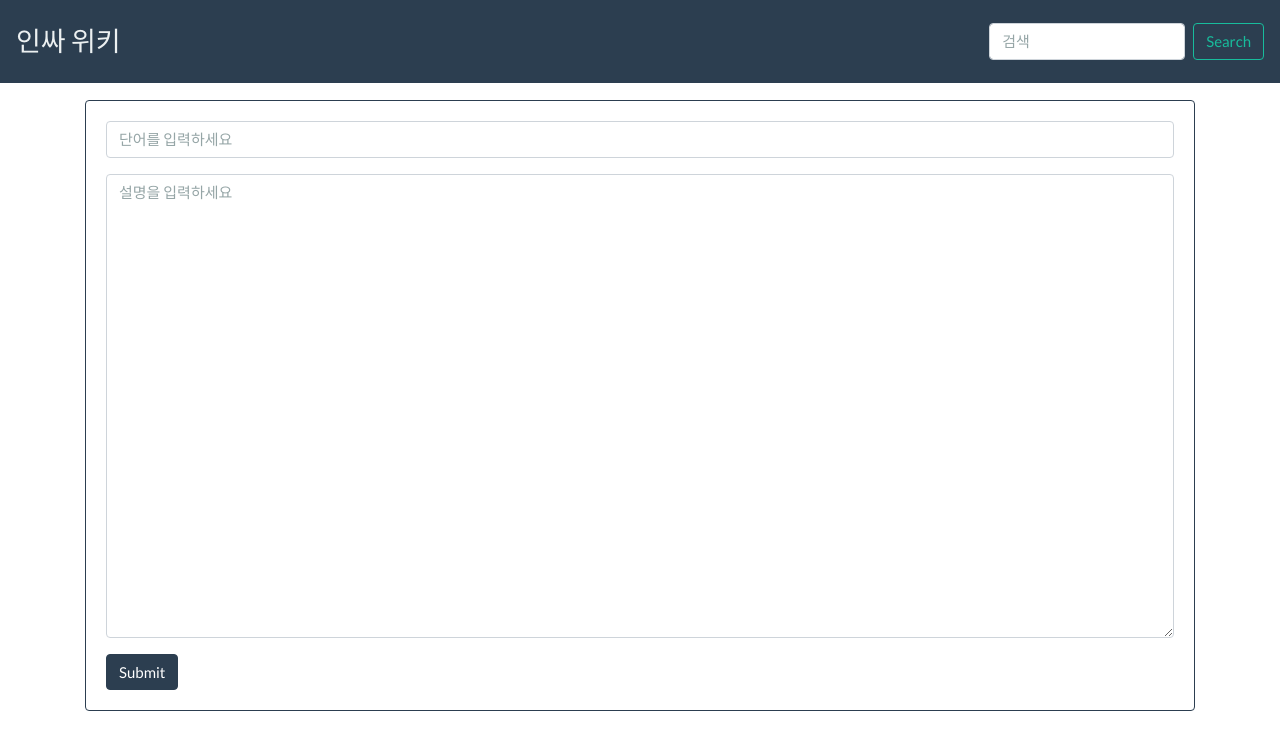
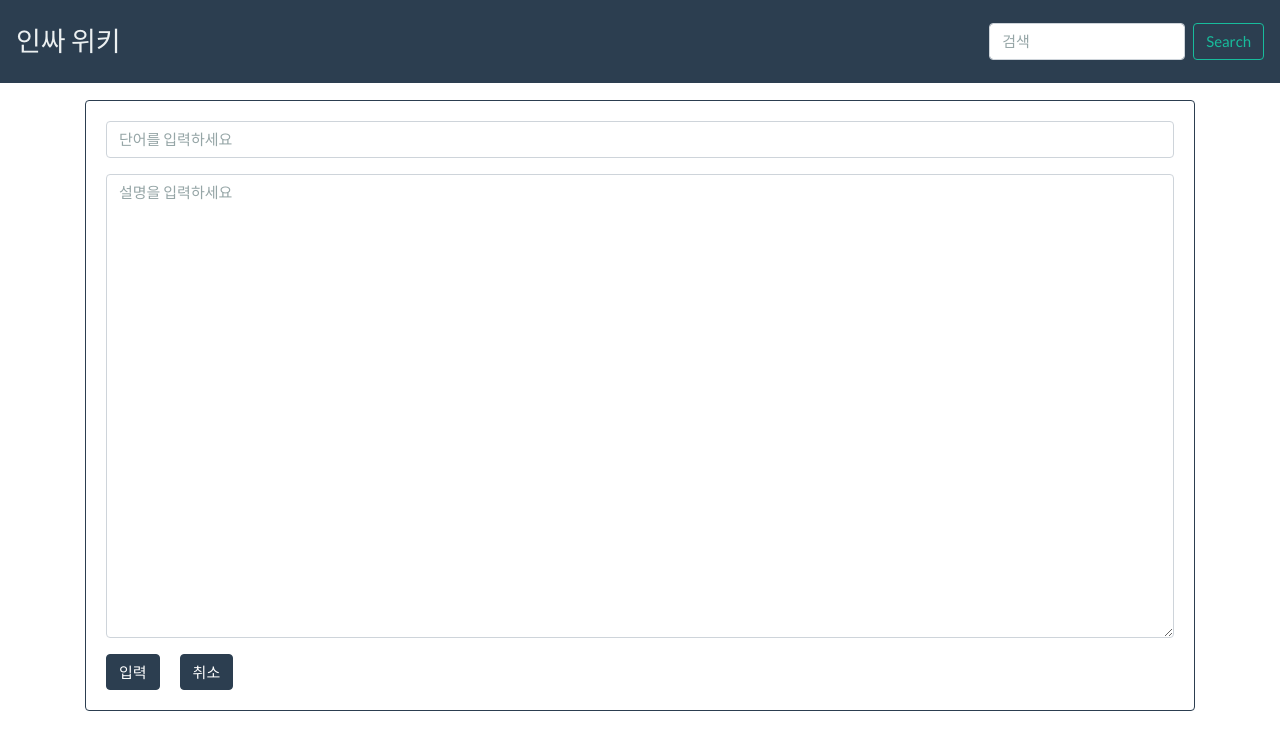
Before and after one commit to SuperWonjune/NadoInssa, a React (Create React App) app in the folder client/: page /create/new-word in a window 1280 px wide. Shown: the top 750 px of the page. Built offline with nearby package versions, Linux system fonts and the light colour scheme.

Commit message:
multi-line fix, cancel button
newWord cancel button added
fixed word page to show multi-line texts

```diff
--- a/client/src/index.css
+++ b/client/src/index.css
@@ -14,3 +14,11 @@ a {
   text-decoration: none;
   color: inherit;
 }
+
+.btn-space {
+  margin-right: 20px;
+}
+
+#p_wrap {
+  white-space: pre-line;
+}
--- a/client/src/newWord/NewWord.js
+++ b/client/src/newWord/NewWord.js
@@ -1,6 +1,8 @@
 import React, {Component} from 'react';
 import {withRouter} from 'react-router-dom';
 import axios from 'axios';
+import '../index.css';
+import {Link} from 'react-router-dom';
 
 class NewWord extends Component {
   constructor(props) {
@@ -67,10 +69,17 @@ class NewWord extends Component {
                 </div>
                 <button
                   disabled={this.state.disabled}
-                  className="btn btn-primary"
+                  className="btn btn-primary btn-space"
                   onClick={() => {this.submit()}}>
-                  Submit
+                  입력
                 </button>
+                <Link to="/">
+                  <button
+                    className="btn btn-primary btn-space">
+                    취소
+                  </button>
+                </Link>
+
               </div>
             </div>
           </div>
--- a/client/src/word/Word.js
+++ b/client/src/word/Word.js
@@ -1,5 +1,8 @@
 import React, {Component} from 'react';
 import axios from 'axios';
+import {Link} from 'react-router-dom';
+import '../index.css';
+
 
 class Word extends Component {
   constructor(props) {
@@ -15,6 +18,7 @@ class Word extends Component {
     this.setState({
       word,
     });
+
   }
 
   render() {
@@ -25,9 +29,23 @@ class Word extends Component {
         <div className="row">
           <div className="jumbotron col-12">
             <h1 className="display-3">{word.title}</h1>
-            <p className="lead">{word.content}</p>
+            <br/>
+            <br/>
+            <p id="p_wrap" className="lead">{word.content}</p>
           </div>
         </div>
+
+        <div class="text-right" >
+        <button
+            className="btn btn-primary btn-space">
+            수정
+          </button>
+          <button
+            className="btn btn-primary btn-space">
+            삭제
+          </button>
+        </div>
+
       </div>
     )
   }
```
Also changed, not shown: client/src/words/Words.js (indentation only).
